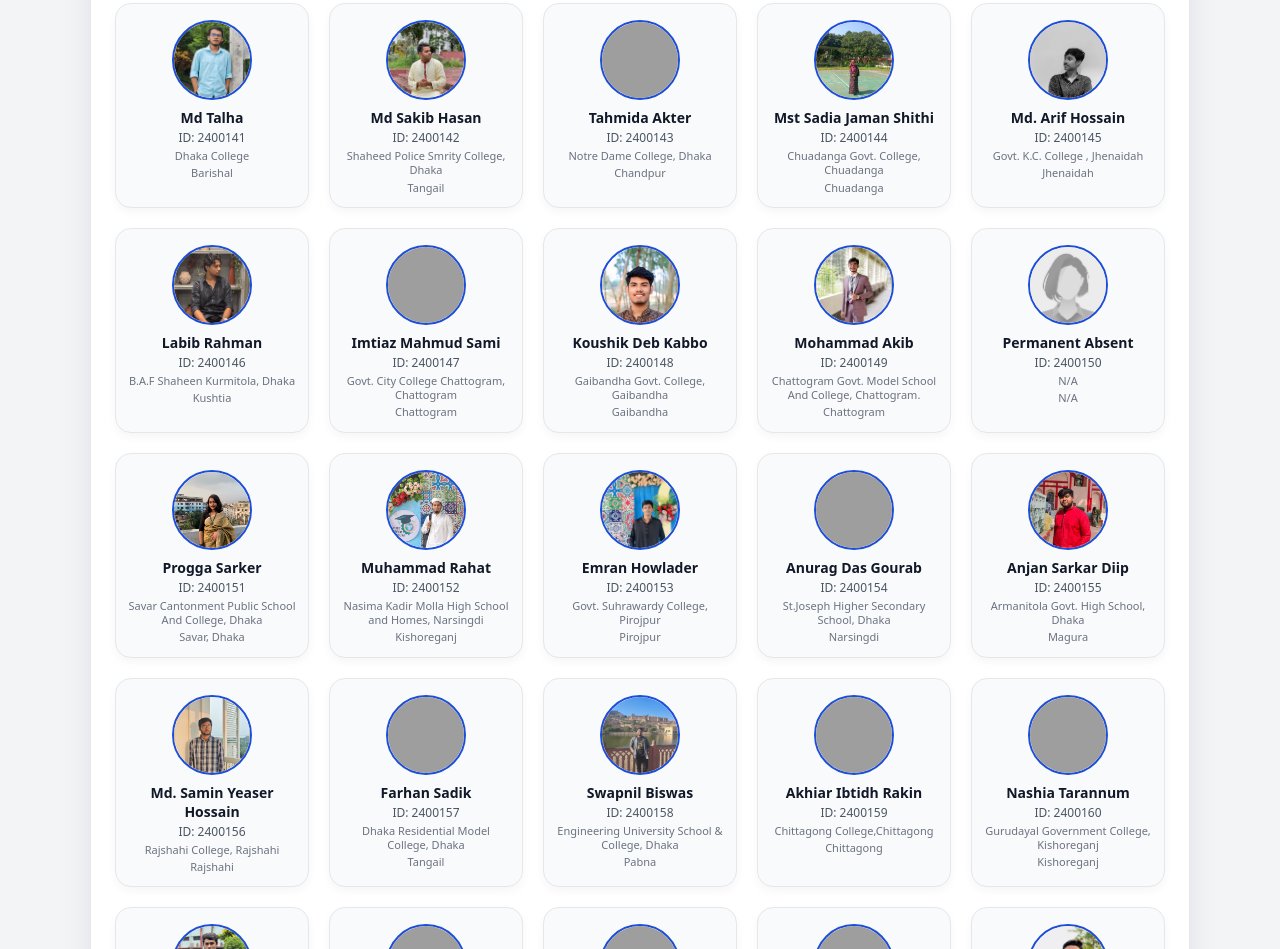
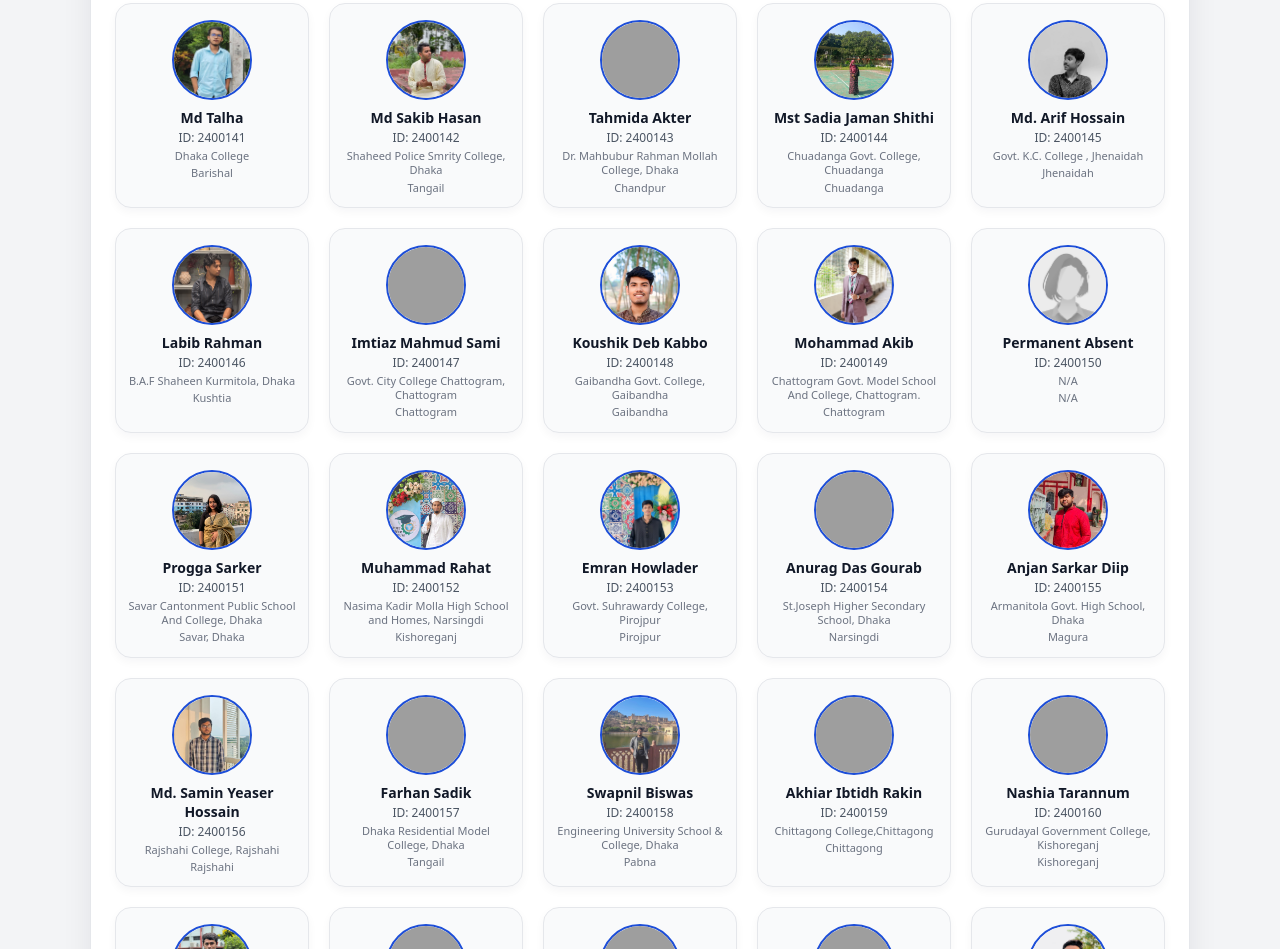
Before and after one commit to Himel-C12/CEC24, a plain HTML site: page index.html in a window 1280 px wide. Shown: the part 2004-2953 px from the top of the page. Drawn offline with Linux system fonts and the light colour scheme; grey boxes are pictures that could not be loaded; a web font is replaced by a local one.

Commit message:
Add files via upload

```diff
--- a/index.html
+++ b/index.html
@@ -371,7 +371,7 @@
             <a href="143.html">Tahmida Akter</a>
           </div>
           <div class="student-id">ID: 2400143</div>
-          <div class="student-meta">Notre Dame College, Dhaka</div>
+          <div class="student-meta">Dr. Mahbubur Rahman Mollah College, Dhaka</div>
           <div class="student-meta">Chandpur </div>
         </article>
 
```
